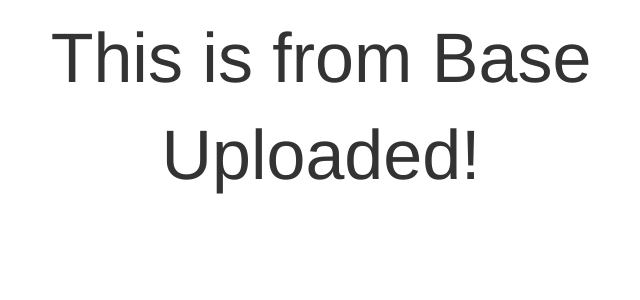
After one commit to anthopark/ImageConversion, a Flask app: page /uploader in a window 1280 px wide. The commit adds this page. Shown: the top 300 px of the page, without its empty margins (319-959 px from the left). Run offline with Flask 2, Linux system fonts and the light colour scheme; some libraries are stand-ins or nearby versions.

Commit message:
uploading page finished and local directory set for uploaded imgs

```diff
--- a/app.py
+++ b/app.py
@@ -1,18 +1,28 @@
 #!/usr/bin/env python3
 
 from flask import Flask, render_template, request, redirect
+from werkzeug import secure_filename
 import jinja2
 import os
 
+ALLOWED_EXTENSIONS = set(['png', 'jpg', 'jpeg', 'gif'])
+UPLOAD_PATH = './static/uploaded_imgs/'
+
 app = Flask(__name__)
 
+app.config['UPLOAD_FOLDER'] = UPLOAD_PATH
+
 @app.route('/')
-def hello():
-	return render_template("index.html")
+def display_main_page():
+	return render_template("upload_file.html")
 
-@app.route('/change')
-def chance():
-	return redirect('/')
+@app.route('/uploader', methods=['GET', 'POST'])
+def upload_file():
+	if request.method == 'POST':
+		uploaded_file = request.files['file']
+		uploaded_file.save(os.path.join(app.config['UPLOAD_FOLDER'],
+										secure_filename(uploaded_file.filename)))
+	return render_template('result.html')
 
 @app.route('/post', methods=['GET','POST'])
 def post():
--- a/templates/base.html
+++ b/templates/base.html
@@ -7,7 +7,9 @@
     <script src="/static/js/bootstrap.min.js"></script>
 	</head>
 	<body>
+    <h1>This is from Base</h1>
     {% block content %}
+
     {% endblock %}
 	</body>
 </html>
--- /dev/null
+++ b/templates/result.html
@@ -0,0 +1,5 @@
+{% extends "base.html" %}
+{% block title %}{% endblock %}
+{% block content %}
+<h1>Uploaded!</h1>
+{% endblock %}
```
Also changed, not shown: templates/upload_file.html (+13 -0 lines), static/uploaded_imgs/Screenshot_from_2019-04-14_12-21-38.png (added), 1 other file.
